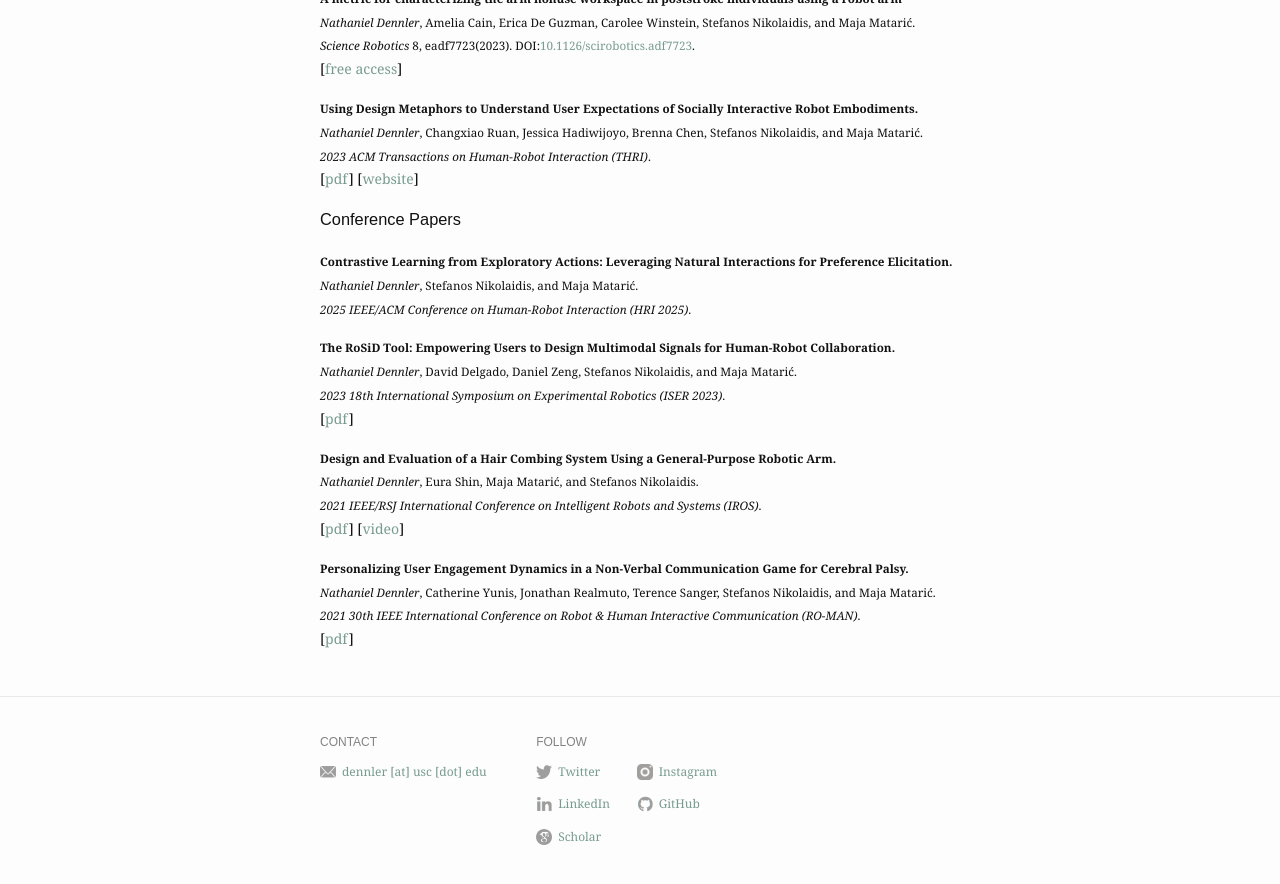
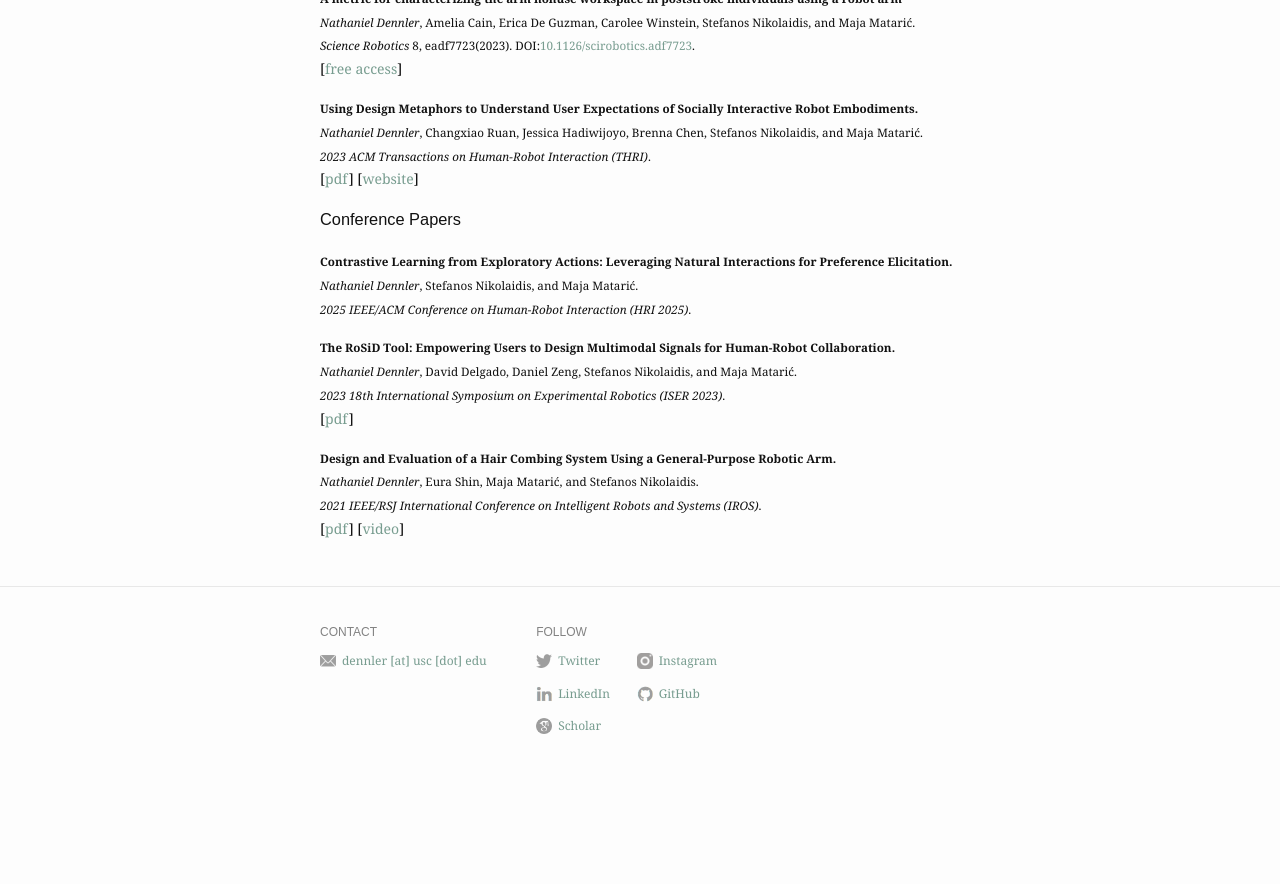
Before and after one commit to ndennler/ndennler.github.io, a Jekyll site: the page built from index.md, in a window 1280 px wide and 900 px high, scrolled down 689 px. Shown: the top 884 px of the window. Built offline with Jekyll 4.4.1, drawn with Linux system fonts in a browser that asks for light colours; after the commit the page ends 1478 px from its top, so only the background shows below that.

```diff
--- a/index.md
+++ b/index.md
@@ -73,11 +73,11 @@
   [<a href="https://ieeexplore.ieee.org/document/9636768">pdf</a>] [<a href="https://youtu.be/FJ8jtZohNak">video</a>]<!-- [<a href="https://youtu.be/FJ8jtZohNak">presentation</a>] -->
 </p>
 
-<p>
+<!-- <p>
   <small>
   <b>Personalizing User Engagement Dynamics in a Non-Verbal Communication Game for Cerebral Palsy. </b><br>
   <i>Nathaniel Dennler</i>, Catherine Yunis, Jonathan Realmuto, Terence Sanger, Stefanos Nikolaidis, and Maja Matarić. <br>
   <i>2021 30th IEEE International Conference on Robot & Human Interactive Communication (RO-MAN)</i>.<br>
   </small>
   [<a href="https://ieeexplore.ieee.org/document/9515466">pdf</a>]
-</p>
+</p> -->
```
Also changed, not shown: other parts of index.md (+1 -1 lines).
